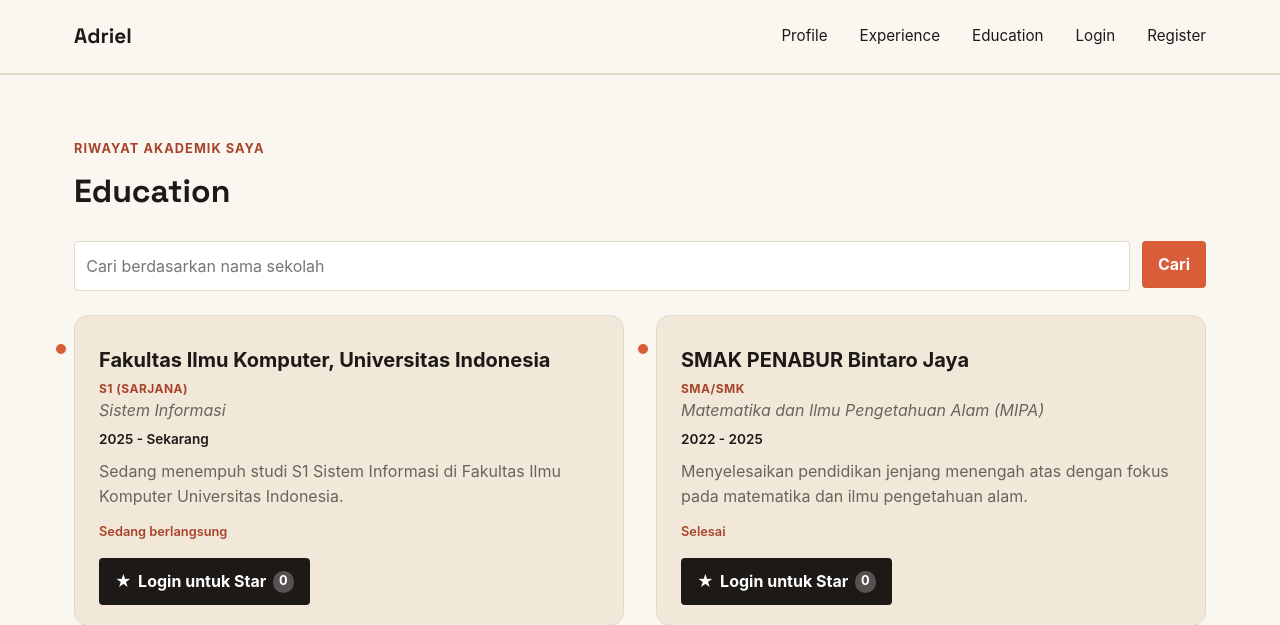
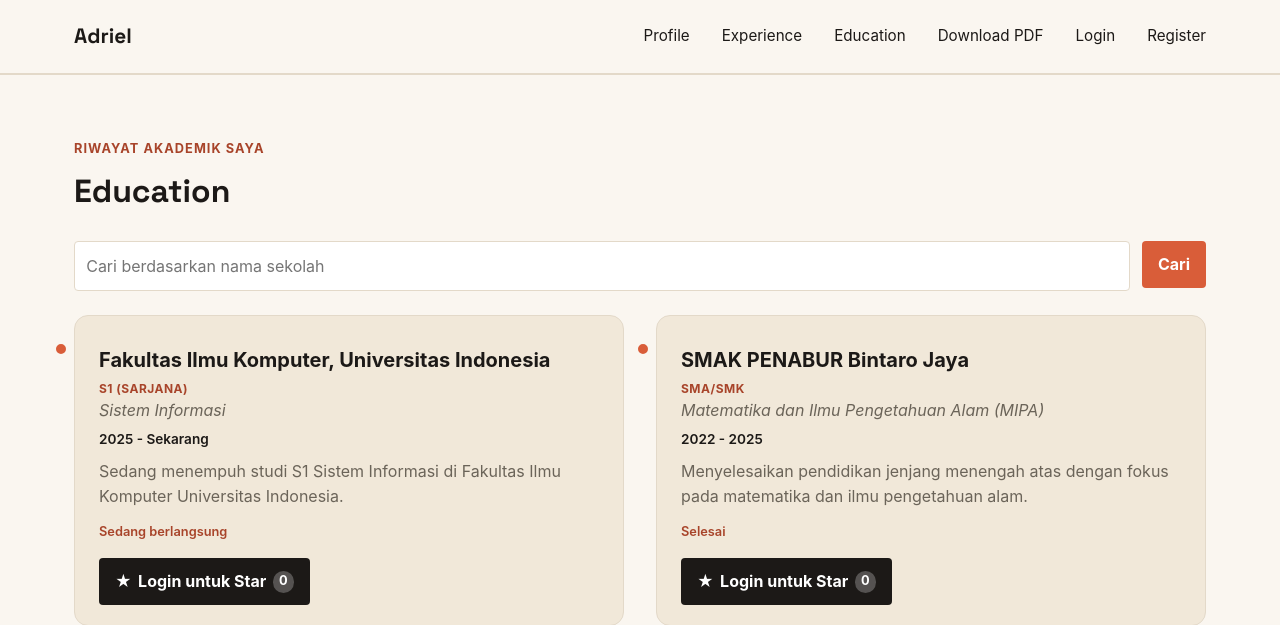
Before and after one commit to AdrielRaynard/myportofolio, a Django app: page /education/ in a window 1280 px wide. Shown: the top 625 px of the page. Run offline with Django 5.2, Linux system fonts and the light colour scheme; data comes from the database, SQL or seed files in the repository; data that the repository does not hold is empty.

Commit message:
Mengembalikan tautan Download PDF di navbar

```diff
--- a/templates/base.html
+++ b/templates/base.html
@@ -24,6 +24,7 @@
                     <a href="{% url 'main:show_main' %}">Profile</a>
                     <a href="{% url 'main:show_experience' %}">Experience</a>
                     <a href="{% url 'main:show_education' %}">Education</a>
+                    <a href="{% url 'main:download_portfolio_pdf' %}">Download PDF</a>
                     {% if user.is_authenticated %}
                         <span class="nav-user">{{ user.username }}</span>
                         <a href="{% url 'main:logout' %}">Logout</a>
```
